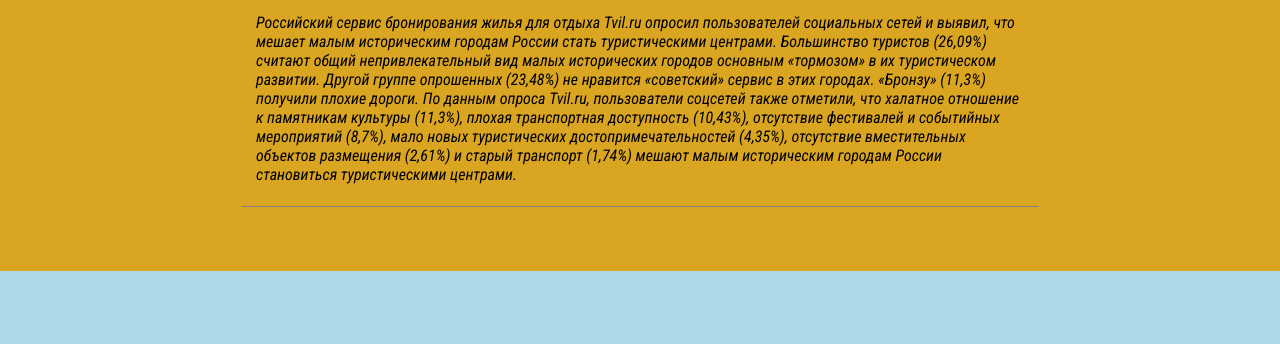
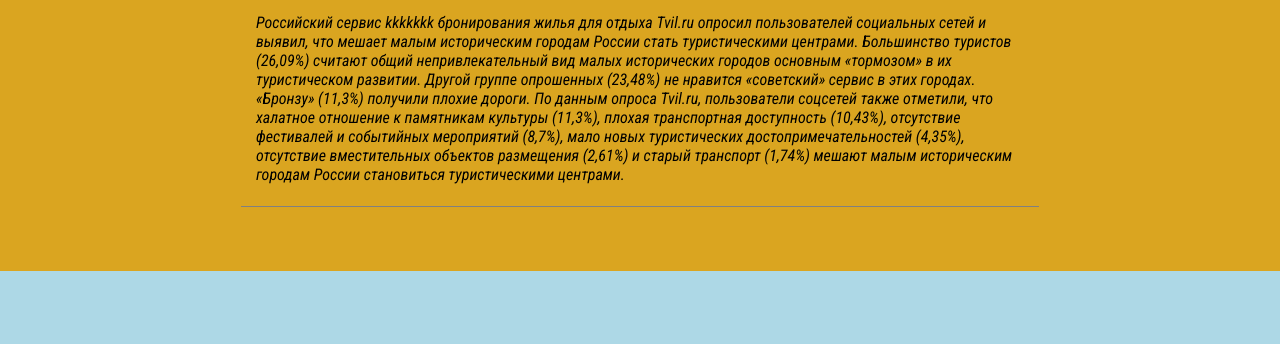
Before and after one commit to 1924arild/-, a plain HTML site: page index.html in a window 1280 px wide. Shown: the part 4925-5269 px from the top of the page. Drawn offline with Linux system fonts and the light colour scheme.

Commit message:
Update index.html

```diff
--- a/index.html
+++ b/index.html
@@ -75,7 +75,7 @@
             <img src="https://media.istockphoto.com/photos/suzdal-city-aerial-view-with-pokrovsky-convent-russia-picture-id495020130">
             <a href="https://www.culture.ru/s/zolotoe_koltso/"  target="_blank">Суздаль-посетите города Золотого кольца России</a>
 
-            <p>Российский сервис бронирования жилья для отдыха Tvil.ru опросил пользователей социальных сетей и выявил, что мешает малым историческим городам России стать туристическими центрами. Большинство туристов (26,09%) считают общий непривлекательный вид малых исторических городов основным «тормозом» в их туристическом развитии. Другой группе опрошенных (23,48%) не нравится «советский» сервис в этих городах. «Бронзу» (11,3%) получили плохие дороги. По данным опроса Tvil.ru, пользователи соцсетей также отметили, что халатное отношение к памятникам культуры (11,3%), плохая транспортная доступность (10,43%), отсутствие фестивалей и событийных мероприятий (8,7%), мало новых туристических достопримечательностей (4,35%), отсутствие вместительных объектов размещения (2,61%) и старый транспорт (1,74%) мешают малым историческим городам России становиться туристическими центрами.
+            <p>Российский сервис kkkkkkk бронирования жилья для отдыха Tvil.ru опросил пользователей социальных сетей и выявил, что мешает малым историческим городам России стать туристическими центрами. Большинство туристов (26,09%) считают общий непривлекательный вид малых исторических городов основным «тормозом» в их туристическом развитии. Другой группе опрошенных (23,48%) не нравится «советский» сервис в этих городах. «Бронзу» (11,3%) получили плохие дороги. По данным опроса Tvil.ru, пользователи соцсетей также отметили, что халатное отношение к памятникам культуры (11,3%), плохая транспортная доступность (10,43%), отсутствие фестивалей и событийных мероприятий (8,7%), мало новых туристических достопримечательностей (4,35%), отсутствие вместительных объектов размещения (2,61%) и старый транспорт (1,74%) мешают малым историческим городам России становиться туристическими центрами.
 
              </p>
         </article>
```
